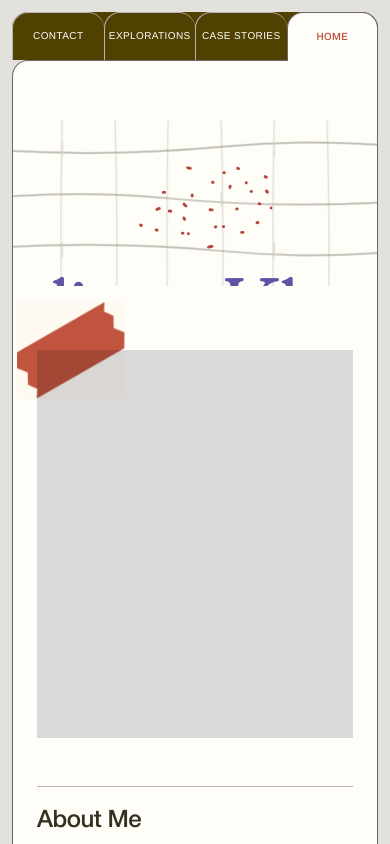
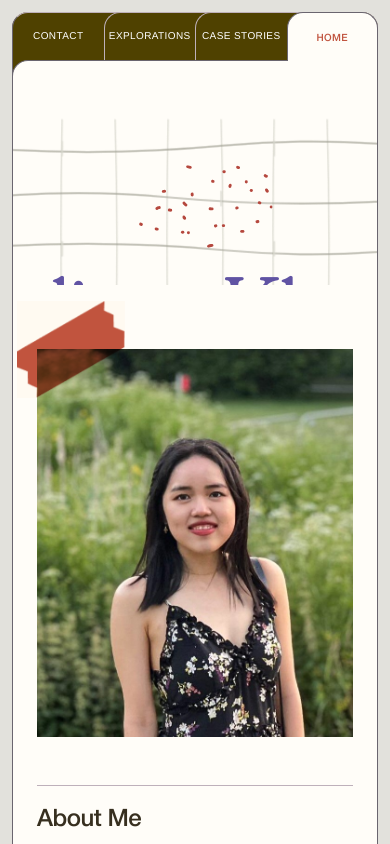
Before and after one commit to kommade/portfolio-website, a Next.js app: page / in a window 390 px wide. Shown: the top 844 px of the page. Built offline with nearby package versions, Linux system fonts and the light colour scheme.

Commit message:
Fix folder navigation and refresh loading and homepage images

```diff
--- a/app/contact/page.tsx
+++ b/app/contact/page.tsx
@@ -1,4 +1,3 @@
-import { LoadingComponent } from "@/components"
 import Contact from "./page-client"
 
 const ContactWrapper = () => {
--- a/app/globals.css
+++ b/app/globals.css
@@ -434,6 +434,9 @@ input[type=number] {
 }
 
 .portfolio {
+    --header-inset: 20px;
+    --folder-radius: 16px;
+    --folder-outline: var(--color-monsoon-700);
     --paper: var(--color-sage-green-50);
     --ink: var(--color-monsoon-900);
     min-height: 100svh;
@@ -444,16 +447,25 @@ input[type=number] {
     letter-spacing: -.02em;
 }
 .portfolio-frame { @apply relative mx-auto; max-width: 1600px; }
-.portfolio-header { background: var(--color-sage-green-800); border-radius: 16px 16px 0 0; padding-bottom: 0; }
-.portfolio-tabs { @apply grid grid-cols-4; height: 57px; }
-.portfolio-tabs a { display: flex; justify-content: center; align-items: center; padding: 16px; border: 1px solid var(--color-monsoon-300); border-bottom: 0; border-right: 0; border-radius: 16px 16px 0 0; color: white; font-weight: 300; font-size: 16px; letter-spacing: .09em; text-transform: uppercase; position: relative; }
-.portfolio-tabs a:last-child { border-right: 1px solid var(--color-monsoon-300); }
-.portfolio-tabs a[aria-current] { background: var(--paper); color: var(--color-brick-500); font-weight: 500; border-color: var(--color-monsoon-700); z-index: 2; }
-.portfolio-tabs a[aria-current]::after { content: ""; position: absolute; bottom: -2px; height: 3px; left: 0; right: 0; background: var(--paper); }
+.portfolio-header { @apply sticky; top: var(--header-inset); z-index: 30; background: var(--color-sage-green-400); }
+/* Cover the top gutter as content scrolls beneath the entire folder header. */
+.portfolio-header::before { content: ""; position: absolute; bottom: 100%; left: 0; right: 0; height: var(--header-inset); background: var(--color-sage-green-400); }
+.portfolio-tabs { @apply relative grid grid-cols-4; height: 57px; background: var(--color-sage-green-800); border-radius: var(--folder-radius) var(--folder-radius) 0 0; }
+/* Keep the folder's top edge continuous behind the rounded tab joins. */
+.portfolio-tabs::before { content: ""; position: absolute; inset: 0; border: 1px solid var(--color-monsoon-300); border-bottom: 0; border-radius: inherit; pointer-events: none; }
+.portfolio-tabs a { display: flex; justify-content: center; align-items: center; padding: 16px; border: 1px solid var(--color-monsoon-300); border-bottom: 0; border-right: 0; border-radius: var(--folder-radius) 0 0 0; background: var(--color-sage-green-800); color: white; font-weight: 300; font-size: 16px; letter-spacing: .09em; text-transform: uppercase; position: relative; }
+.portfolio-tabs a:first-child { border-left-color: var(--folder-outline); }
+.portfolio-tabs a:last-child { border-right: 1px solid var(--folder-outline); border-top-right-radius: var(--folder-radius); }
+.portfolio-tabs a[aria-current] { background: var(--paper); color: var(--color-brick-500); font-weight: 500; border-color: var(--folder-outline); border-right: 1px solid var(--folder-outline); border-top-right-radius: var(--folder-radius); margin-bottom: -1px; z-index: 2; }
+/* The active page owns the seam on its right; its neighbour has no second outline. */
+.portfolio-tabs a[aria-current] + a { border-left: 0; border-top-left-radius: 0; }
 .portfolio-tabs a:hover { color: var(--color-brick-300); }
-.portfolio-content { @apply flow-root; min-height: 778px; padding: 87px 0 0; background: var(--paper); border: 1px solid var(--color-monsoon-700); border-bottom: 0; border-radius: 16px 16px 0 0; position: relative; }
-.portfolio:has(.portfolio-tabs a:first-child[aria-current]) .portfolio-content { border-top-left-radius: 0; }
-.portfolio:has(.portfolio-tabs a:last-child[aria-current]) .portfolio-content { border-top-right-radius: 0; }
+.portfolio-page-cap { height: calc(var(--folder-radius) + 1px); position: relative; background: var(--color-sage-green-800); }
+.portfolio-page-cap::before { content: ""; position: absolute; inset: 0; background: var(--paper); border: 1px solid var(--folder-outline); border-bottom: 0; border-radius: var(--folder-radius) var(--folder-radius) 0 0; }
+.portfolio-page-cap::after { content: ""; position: absolute; inset: 0; border-inline: 1px solid var(--folder-outline); }
+.portfolio-header:has(.portfolio-tabs a:first-child[aria-current]) .portfolio-page-cap::before { border-top-left-radius: 0; }
+.portfolio-header:has(.portfolio-tabs a:last-child[aria-current]) .portfolio-page-cap::before { border-top-right-radius: 0; }
+.portfolio-content { @apply flow-root; min-height: 761px; padding: 70px 0 0; background: var(--paper); border-inline: 1px solid var(--folder-outline); position: relative; }
 .portfolio-title { font: 400 72px/1.2 Gascogne,serif; color: var(--color-jacksons-purple-500); margin: 0 48px 48px; letter-spacing: 0; }
 .portfolio-title.is-muted { opacity: .3; }
 .portfolio-footer { min-height: 150px; padding: 32px 72px; display: flex; align-items: center; justify-content: space-between; gap: 32px; background: var(--color-sage-green-800); color: var(--color-monsoon-100); border: 1px solid var(--color-monsoon-700); border-radius: 0 0 16px 16px; }
@@ -474,6 +486,13 @@ input[type=number] {
 .skip-link:focus { top: 16px; }
 .portfolio-tools { display: flex; justify-content: flex-end; gap: 16px; margin: -32px 48px 16px; font-size: 14px; }
 .portfolio-tools a { text-decoration: underline; }
+.portfolio-loading .portfolio-content { @apply grid place-items-center; padding: 48px 24px; }
+.loading-state { @apply flex flex-col items-center gap-4 text-center; }
+.loading-title { margin: 0; font: 400 clamp(32px,5vw,48px)/1.25 Gascogne,serif; color: var(--color-jacksons-purple-500); }
+.loading-mark { @apply flex gap-2 mb-4; }
+.loading-mark span { @apply block rounded-full motion-safe:animate-pulse; width: 12px; height: 40px; transform: rotate(30deg); background: var(--color-brick-500); }
+.loading-mark span:nth-child(2) { background: var(--color-jacksons-purple-500); animation-delay: .2s; }
+.loading-mark span:nth-child(3) { background: var(--color-sage-green-800); animation-delay: .4s; }
 .contact-layout { max-width: 1264px; margin: 0 auto; display: grid; grid-template-columns: 1fr 1fr; gap: 64px; padding-bottom: 45px; }
 .contact-card { background: var(--color-sage-green-100); border-radius: 16px; padding: 24px 32px 48px; min-height: 535px; }
 .contact-card form { @apply flex flex-col gap-4; }
@@ -511,23 +530,22 @@ input[type=number] {
 .exploration-tile:nth-child(9n+2) { grid-column: span 2; grid-row: span 3; aspect-ratio: 2/3; }
 .exploration-tile:nth-child(9n+8) { grid-column: span 3; grid-row: span 2; aspect-ratio: 3/2; }
 .exploration-tile:nth-child(9n+9) { grid-column: span 2; grid-row: span 2; }
-.exploration-categories { align-self: start; position: sticky; top: 24px; }
+.exploration-categories { align-self: start; position: sticky; top: 114px; }
 .exploration-empty { padding: 32px; background: var(--color-sage-green-100); border-radius: 16px; }
 .story-layout { max-width: 1234px; margin: auto; display: grid; grid-template-columns: minmax(0,911fr) minmax(180px,258fr); gap: 64px; padding-bottom: 64px; }
 .story-title { font: 400 48px/1.25 Gascogne,serif; color: var(--color-jacksons-purple-500); letter-spacing: 0; }
 .story-meta { display: flex; flex-wrap: wrap; gap: 10px; padding: 20px 0; border-bottom: 1px solid var(--color-monsoon-100); }
 .story-blocks { display: grid; grid-template-columns: repeat(3,minmax(0,1fr)); gap: 16px; margin-top: 20px; padding: 12px 20px 16px; border-radius: 16px; background: var(--color-sage-green-100); }
 .story-blocks p { margin-top: 8px; font-size: 12px; }
-.story-section { margin-top: 64px; scroll-margin-top: 100px; }
+.story-section { margin-top: 64px; scroll-margin-top: 114px; }
 .story-section h2 { font: 400 32px/1.33 Gascogne,serif; color: var(--color-brick-500); letter-spacing: 0; margin-bottom: 20px; }
 .story-section p { font-size: 16px; }
 .story-section p,.story-blocks p { white-space: pre-line; }
 .story-text-link { @apply underline; }
-.portfolio-story .portfolio-header { @apply sticky top-0; z-index: 30; }
 .story-image { display: block; width: 100%; position: relative; margin-top: 32px; }
 .story-image img { width: 100%; height: auto; }
 .story-gallery { @apply grid grid-cols-2 gap-4; }
-.story-contents { position: sticky; top: 100px; align-self: start; display: grid; gap: 16px; font-size: 14px; font-weight: 300; }
+.story-contents { position: sticky; top: 114px; align-self: start; display: grid; gap: 16px; font-size: 14px; font-weight: 300; }
 .story-contents .design-chip { justify-self: start; }
 .story-contents nav { @apply grid gap-2; }
 .story-contents a:hover, .story-contents a[aria-current] { color: var(--color-grape-500); font-weight: 500; }
@@ -550,10 +568,10 @@ input[type=number] {
     .portfolio-footer nav a { font-size: 12px; }
 }
 @media(max-width:800px) {
-    .portfolio { padding: 12px; }
+    .portfolio { --header-inset: 12px; padding: 12px; }
     .portfolio-tabs a { padding: 12px 4px; font-size: 10px; letter-spacing: .04em; }
     .portfolio-tabs { height: 48px; }
-    .portfolio-content { padding-top: 40px; min-height: calc(100svh - 220px); }
+    .portfolio-content { padding-top: 23px; min-height: calc(100svh - 237px); }
     .portfolio-title { font-size: 44px; margin: 0 24px 32px; }
     .portfolio-footer { padding: 24px; flex-direction: column; align-items: flex-start; gap: 24px; }
     .portfolio-footer p { font-size: 14px; }
@@ -597,7 +615,8 @@ input[type=number] {
 .home-section-copy { @apply px-6; }
 .home-section-copy > :not(:first-child) { margin-top: 23px; }
 .home-section-copy > :nth-child(2) { margin-top: 12px; }
-.home-photo-placeholder { @apply relative; width: 332px; height: 408px; background: #d9d9d9; }
+.home-photo { @apply relative; width: 332px; height: 408px; background: #d9d9d9; }
+.home-portrait { @apply object-cover; }
 .home-tape { @apply absolute pointer-events-none mix-blend-multiply; }
 .home-tape-about { width: 108px; height: auto; left: -20px; top: -48px; }
 .home-tape-skills { width: 107px; height: auto; right: -20px; top: -40px; }
@@ -605,13 +624,13 @@ input[type=number] {
 @media(max-width:1000px) {
     .home-section-layout { grid-template-columns: minmax(180px,1fr) 2fr; gap: 24px; }
     .home-skills-layout { grid-template-columns: 2fr minmax(180px,1fr); }
-    .home-photo-placeholder { width: 100%; height: auto; aspect-ratio: 332/408; }
+    .home-photo { width: 100%; height: auto; aspect-ratio: 332/408; }
 }
 @media(max-width:800px) {
     .home-section { padding: 64px 24px; min-height: 0; }
     .home-section-layout,.home-skills-layout { @apply flex flex-col; gap: 48px; }
     .home-section-copy { @apply p-0; }
-    .home-photo-placeholder { width: min(100%,332px); align-self: center; }
+    .home-photo { width: min(100%,332px); align-self: center; }
     .portfolio-home .hero-viewport { width: 100%; height: calc((100vw - 48px) * .54); }
     .portfolio-home .hero-canvas { transform: translateX(-50%) scale(calc((100vw - 48px) / 1299px)); }
     .portfolio-home .hero-section { min-height: 0; }
--- a/app/page-client.tsx
+++ b/app/page-client.tsx
@@ -4,7 +4,7 @@ import PortfolioShell from "@/components/PortfolioShell";
 import HomeSections from "@/components/HomeSections";
 import { useSearchParams } from "next/navigation";
 import { usePopUp, PopUpComponent, ScrollToTop, ScrollComponent } from "@/components";
-
+import Image from "next/image";
 import { logout } from "@/functions/actions";
 import { useEffect } from "react";
 import TextileWeaveHero from "@/components/TextileWeaveHero";
@@ -39,11 +39,11 @@ export default function Home() {
                                 <span>strategist</span>
                             </div>
                         </div>
-                        <img aria-hidden="true" className="hero-decoration hero-experience" src="/images/hero-experience.svg" alt="" />
-                        <img aria-hidden="true" className="hero-decoration hero-underline" src="/images/hero-underline.svg" alt="" />
-                        <img aria-hidden="true" className="hero-decoration hero-dots" src="/images/hero-dots.svg" alt="" />
-                        <img aria-hidden="true" className="hero-decoration hero-star" src="/images/hero-star.svg" alt="" />
-                        <img aria-hidden="true" className="hero-decoration hero-strategist" src="/images/hero-strategist.svg" alt="" />
+                        <Image aria-hidden="true" className="hero-decoration hero-experience" src="/images/hero-experience.svg" width={343} height={57} alt="" />
+                        <Image aria-hidden="true" className="hero-decoration hero-underline" src="/images/hero-underline.svg" width={172} height={15} alt="" />
+                        <Image aria-hidden="true" className="hero-decoration hero-dots" src="/images/hero-dots.svg" width={182} height={114} alt="" />
+                        <Image aria-hidden="true" className="hero-decoration hero-star" src="/images/hero-star.svg" width={21} height={21} alt="" />
+                        <Image aria-hidden="true" className="hero-decoration hero-strategist" src="/images/hero-strategist.svg" width={150} height={80} alt="" />
                         </div>
                     </div>
                 </section>
--- a/components/HomeSections.tsx
+++ b/components/HomeSections.tsx
@@ -1,8 +1,13 @@
+import Image from "next/image";
+
 export default function HomeSections() {
     return <>
         <section className="home-section" id="about" aria-labelledby="about-title">
             <div className="home-section-layout">
-                <div className="home-photo-placeholder" aria-hidden="true"><img className="home-tape home-tape-about" src="/design/about-tape.png" alt="" /></div>
+                <div className="home-photo">
+                    <Image className="home-portrait" src="/images/about-me.jpg" alt="Juliette Khoo outdoors" fill sizes="(max-width:800px) 85vw, 332px" />
+                    <Image className="home-tape home-tape-about" src="/design/about-tape.png" width={121} height={109} alt="" />
+                </div>
                 <div className="home-section-copy">
                     <h2 className="section-heading" id="about-title">About Me</h2>
                     <p>I’m a designer who strives to improve products, services and experiences through a deep understanding of users. After four years of architecture school at the University of Bath, I was familiar with the rigour of technical design, equipped with the brains of a systems thinker and driven by the excitement of crafting narratives and experiences for people. However, I felt that my work lacked meaning. To me, meaningful work is work that listens to the voice of the customer.</p>
@@ -19,7 +24,11 @@ export default function HomeSections() {
                     <ul><li>Qualitative User Research</li><li>Workshop Planning &amp; Execution</li><li>Mapping Current State and Future State Journeys</li><li>Archetype Development</li><li>Visual Storytelling</li><li>Usability Testing</li><li>Stakeholder Engagement</li></ul>
                     <ul><li>Figma</li><li>Adobe Creative Suite (PS, ID, AI)</li><li>Rhino 7</li><li>html/css/java</li><li>Qualtrics</li></ul>
                 </div>
-                <div className="home-photo-placeholder" aria-hidden="true"><img className="home-tape home-tape-skills" src="/design/skills-tape.png" alt="" /><img className="home-tape home-tape-bottom" src="/design/skills-bottom-tape.png" alt="" /></div>
+                <div className="home-photo">
+                    <Image className="home-portrait" src="/images/about-me.jpg" alt="Juliette Khoo outdoors" fill sizes="(max-width:800px) 85vw, 332px" />
+                    <Image className="home-tape home-tape-skills" src="/design/skills-tape.png" width={132} height={103} alt="" />
+                    <Image className="home-tape home-tape-bottom" src="/design/skills-bottom-tape.png" width={170} height={71} alt="" />
+                </div>
             </div>
         </section>
     </>;
--- a/components/PhotoViewer.tsx
+++ b/components/PhotoViewer.tsx
@@ -33,16 +33,16 @@ export default function PhotoViewer({ images, index, close }: { images: GalleryI
         if (event.key === "ArrowDown" || event.key === "ArrowRight") { event.preventDefault(); go(Math.min(images.length - 1, current + 1)); }
         if (event.key === "ArrowUp" || event.key === "ArrowLeft") { event.preventDefault(); go(Math.max(0, current - 1)); }
     }}>
-        <button autoFocus className="photo-close" aria-label="Close photo viewer" onClick={close}><img src="/design/1199-818-imgX1.svg" alt="" /></button>
+        <button autoFocus className="photo-close" aria-label="Close photo viewer" onClick={close}><Image src="/design/1199-818-imgX1.svg" width={28} height={28} alt="" /></button>
         <div ref={scroll} className="photo-scroll">
             {images.map((item, i) => <figure className="photo-slide" key={`${item.id}-${i}`} data-index={i}>
                 <Image src={item.url} alt={item.name} width={1200} height={1600} sizes="(max-width:800px) 85vw, 960px" priority={i === index} />
             </figure>)}
         </div>
         <div className="photo-controls">
-            <button aria-label="Previous photo" disabled={current === 0} onClick={() => go(current - 1)}><img src="/design/1199-818-imgLucideMoveUp.svg" alt="" /></button>
+            <button aria-label="Previous photo" disabled={current === 0} onClick={() => go(current - 1)}><Image src="/design/1199-818-imgLucideMoveUp.svg" width={24} height={24} alt="" /></button>
             <p className="photo-count" aria-live="polite" aria-label={`Photo ${current + 1} of ${images.length}`}><span>{String(current + 1).padStart(2,"0")}</span><span>{String(images.length).padStart(2,"0")}</span></p>
-            <button aria-label="Next photo" disabled={current === images.length - 1} onClick={() => go(current + 1)}><img src="/design/1199-818-imgLucideMoveDown.svg" alt="" /></button>
+            <button aria-label="Next photo" disabled={current === images.length - 1} onClick={() => go(current + 1)}><Image src="/design/1199-818-imgLucideMoveDown.svg" width={24} height={24} alt="" /></button>
         </div>
     </dialog>;
 }
--- a/components/PortfolioShell.tsx
+++ b/components/PortfolioShell.tsx
@@ -1,6 +1,7 @@
 "use client";
 
 import Link from "next/link";
+import Image from "next/image";
 import type { ReactNode } from "react";
 import { portfolioNavigation as navigation, PortfolioNavigation } from "./HeaderComponent";
 
@@ -12,13 +13,13 @@ export function DesignIcon({ name }: { name: "arrow" | "send" | "sent" | "extern
         external: "1050-2838-imgExternalLink1",
         lock: "1038-2621-imgIconLock",
     };
-    // Preserve the exported SVG's intrinsic dimensions.
-    return <img className="design-icon" src={`/design/${sources[name]}.svg`} alt="" aria-hidden="true" />;
+    const size = name === "external" ? 16 : 24;
+    return <Image className="design-icon" src={`/design/${sources[name]}.svg`} width={size} height={size} alt="" aria-hidden="true" />;
 }
 
 export function DesignChip({ children, colour = "sage" }: { children: ReactNode; colour?: "grape" | "brick" | "sage" }) {
     const icon = { grape: "imgEllipse1", sage: "imgEllipse2", brick: "imgEllipse3" }[colour];
-    return <span className="design-chip"><img src={`/design/1038-2100-${icon}.svg`} alt="" />{children}</span>;
+    return <span className="design-chip"><Image src={`/design/1038-2100-${icon}.svg`} width={12} height={12} alt="" />{children}</span>;
 }
 
 export default function PortfolioShell({ children, title, mutedTitle = false, className = "", tools }: {
@@ -29,6 +30,7 @@ export default function PortfolioShell({ children, title, mutedTitle = false, cl
             <a className="skip-link" href="#page-content">Skip to content</a>
             <header className="portfolio-header">
                 <PortfolioNavigation />
+                <div className="portfolio-page-cap" aria-hidden="true" />
             </header>
             <main id="page-content" className="portfolio-content">
                 {title && <h1 className={`portfolio-title${mutedTitle ? " is-muted" : ""}`}>{title}</h1>}
```
Also changed, not shown: components/LoadingComponent.tsx (+7 -19 lines), 1 other file (tests, documents, lock files or other folders).
